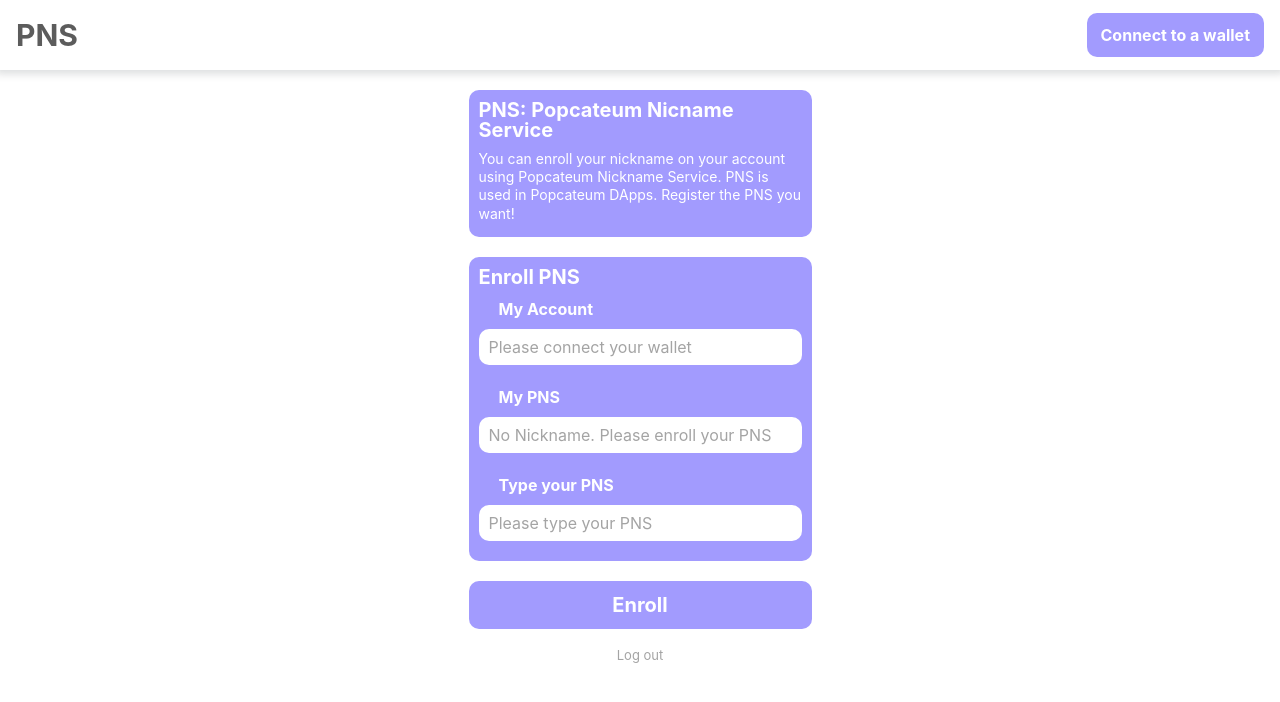
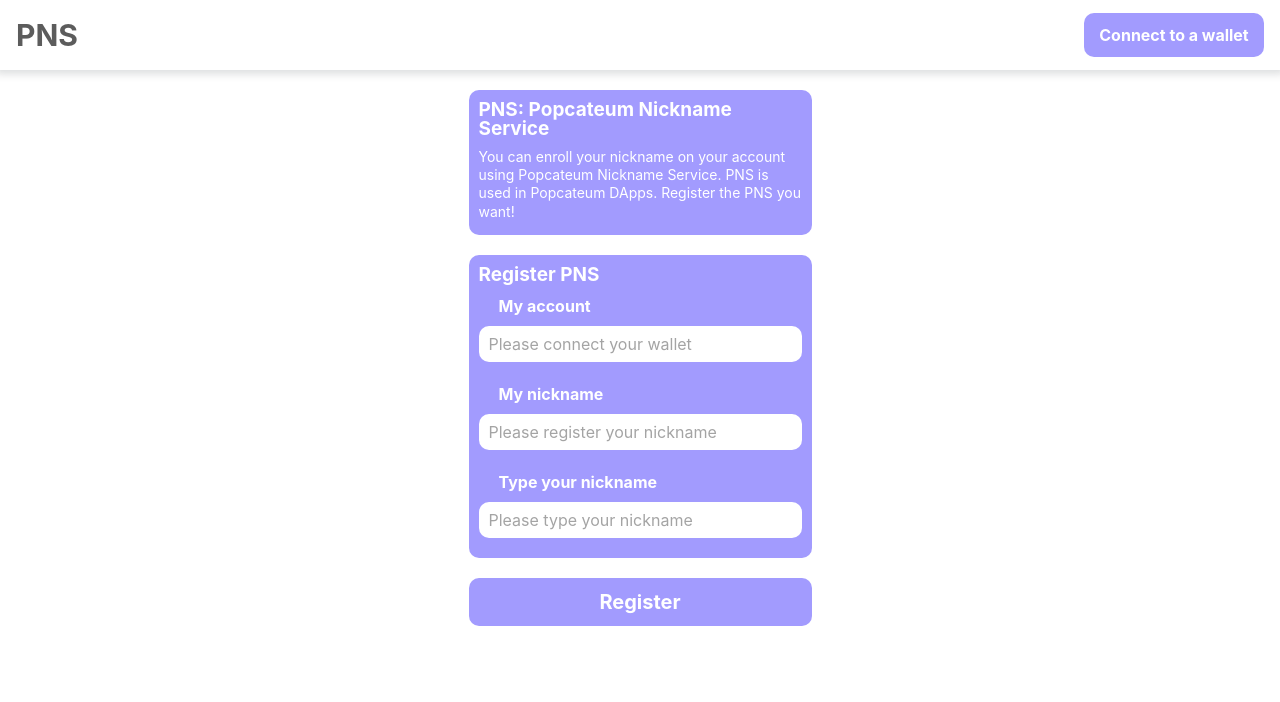
Before and after one commit to popcateum/PNS-app, a Svelte app: page / in a window 1280 px wide. Shown: the top 702 px of the page. Built offline with nearby package versions, Linux system fonts and the light colour scheme; some icons are missing.

Commit message:
fix name & add store

```diff
--- a/package.json
+++ b/package.json
@@ -21,6 +21,7 @@
   "dependencies": {
     "@fortawesome/fontawesome-svg-core": "1.2.35",
     "@fortawesome/free-solid-svg-icons": "5.15.3",
+    "ethers": "5.4.3",
     "fontawesome-svelte": "2.0.1",
     "node-sass": "6.0.1",
     "sass": "1.36.0",
--- a/src/App.svelte
+++ b/src/App.svelte
@@ -1,15 +1,15 @@
 <script>
   import Header from './components/Header.svelte'
   import Notice from './components/Notice.svelte'
-  import Enroll from './components/Enroll.svelte'
-  import Button from './components/EnrollBtn.svelte'
+  import RegisterForm from './components/RegisterForm.svelte'
+  import RegisterBtn from './components/RegisterBtn.svelte'
 </script>
 
 <Header />
 <div class="container">
   <Notice />
-  <Enroll />
-  <Button />
+  <RegisterForm />
+  <RegisterBtn />
 </div>
 
 <style lang="scss">
--- a/src/components/Button.svelte
+++ /dev/null
@@ -1,23 +0,0 @@
-<script>
-</script>
-
-<div class="btn">
-  <b>Connect to a wallet</b>
-</div>
-
-<style lang="scss">
-  @import '../styles/Color.scss';
-  .btn {
-    width: fit-content;
-    height: fit-content;
-    background-color: $main-color;
-    font-size: medium;
-    color: white;
-    border-radius: 10px;
-    padding: 14px;
-    cursor: pointer;
-  }
-  .btn:active {
-    opacity: 0.7;
-  }
-</style>
--- /dev/null
+++ b/src/components/ConnectBtn.svelte
@@ -0,0 +1,49 @@
+<script>
+  import { ethers } from 'ethers'
+  import { myNickname } from '../store'
+
+  let isConnect = false
+
+  async function requestAccount() {
+    await window.ethereum.request({ method: 'eth_requestAccounts' })
+  }
+
+  async function connect() {
+    requestAccount()
+  }
+</script>
+
+{#if isConnect}
+  <div class="btn">
+    <div class="text">
+      <b>{myNickname}</b>
+    </div>
+  </div>
+{:else}
+  <div class="btn" on:click={connect}>
+    <div class="text">
+      <b>Connect to a wallet</b>
+    </div>
+  </div>
+{/if}
+
+<style lang="scss">
+  @import '../styles/Color.scss';
+
+  .btn {
+    width: 180px;
+    background-color: $main-color;
+    font-size: medium;
+    color: white;
+    border-radius: 10px;
+    cursor: pointer;
+    text-align: center;
+  }
+  .btn:active {
+    opacity: 0.8;
+  }
+
+  .text {
+    margin: 14px;
+  }
+</style>
--- a/src/components/Header.svelte
+++ b/src/components/Header.svelte
@@ -1,5 +1,5 @@
 <script>
-  import Button from './Button.svelte'
+  import Button from './ConnectBtn.svelte'
 </script>
 
 <div class="appBar">
--- a/src/components/Notice.svelte
+++ b/src/components/Notice.svelte
@@ -5,7 +5,7 @@
 
 <div class="box">
   <div class="middleTitle">
-    <b>PNS: Popcateum Nicname Service</b>
+    <b>PNS: Popcateum Nickname Service</b>
   </div>
   <div class="text">
     You can enroll your nickname on your account using Popcateum Nickname
--- a/src/components/EnrollBtn.svelte
+++ b/src/components/RegisterBtn.svelte
@@ -1,19 +1,21 @@
 <script>
   let able = true
+
+  function register() {
+    console.log('register');
+  }
 </script>
 
 {#if able}
-  <div class="ableBtn">
+  <div class="ableBtn" on:click={register}>
     <div class="text">
-      <b>Enroll</b>
+      <b>Register</b>
     </div>
   </div>
-
-  <div class="logout">Log out</div>
 {:else}
   <div class="disableBtn">
     <div class="text">
-      <b>Enroll</b>
+      <b>Register</b>
     </div>
   </div>
 {/if}
@@ -29,7 +31,7 @@
     border-radius: 10px;
     cursor: pointer;
     margin-top: 20px;
-    margin-bottom: 20px;
+    margin-bottom: 100px;
     text-align: center;
   }
   .ableBtn:active {
@@ -52,10 +54,4 @@
   .text {
     margin: 14px;
   }
-
-  .logout {
-    font-size: small;
-    color: $guide-color;
-    margin-bottom: 70px;
-  }
 </style>
--- a/src/components/Enroll.svelte
+++ b/src/components/RegisterForm.svelte
@@ -4,20 +4,20 @@
   let myInfo = [
     {
       isType: false,
-      title: 'My Account',
+      title: 'My account',
       defaultText: 'Please connect your wallet',
       value: null
     },
     {
       isType: false,
-      title: 'My PNS',
-      defaultText: 'No Nickname. Please enroll your PNS',
+      title: 'My nickname',
+      defaultText: 'Please register your nickname',
       value: null
     },
     {
       isType: true,
-      title: 'Type your PNS',
-      defaultText: 'Please type your PNS',
+      title: 'Type your nickname',
+      defaultText: 'Please type your nickname',
       value: null
     },
   ]
@@ -25,7 +25,7 @@
 
 <div class="box">
   <div class="middleTitle">
-    <b>Enroll PNS</b>
+    <b>Register PNS</b>
   </div>
   {#each myInfo as item}
     <Info isType={item.isType} title={item.title} defaultText={item.defaultText} value={item.value} />
--- /dev/null
+++ b/src/store.js
@@ -0,0 +1,4 @@
+import { writable } from 'svelte/store'
+
+export const myAdr = writable(null)
+export const myNickname = writable(null)
--- a/src/styles/Box.scss
+++ b/src/styles/Box.scss
@@ -13,6 +13,6 @@
 }
 
 .middleTitle {
-  font-size: 20px;
+  font-size: 19px;
   margin: 10px;
 }
```
Also changed, not shown: 1 other file (tests, documents, lock files or other folders).
